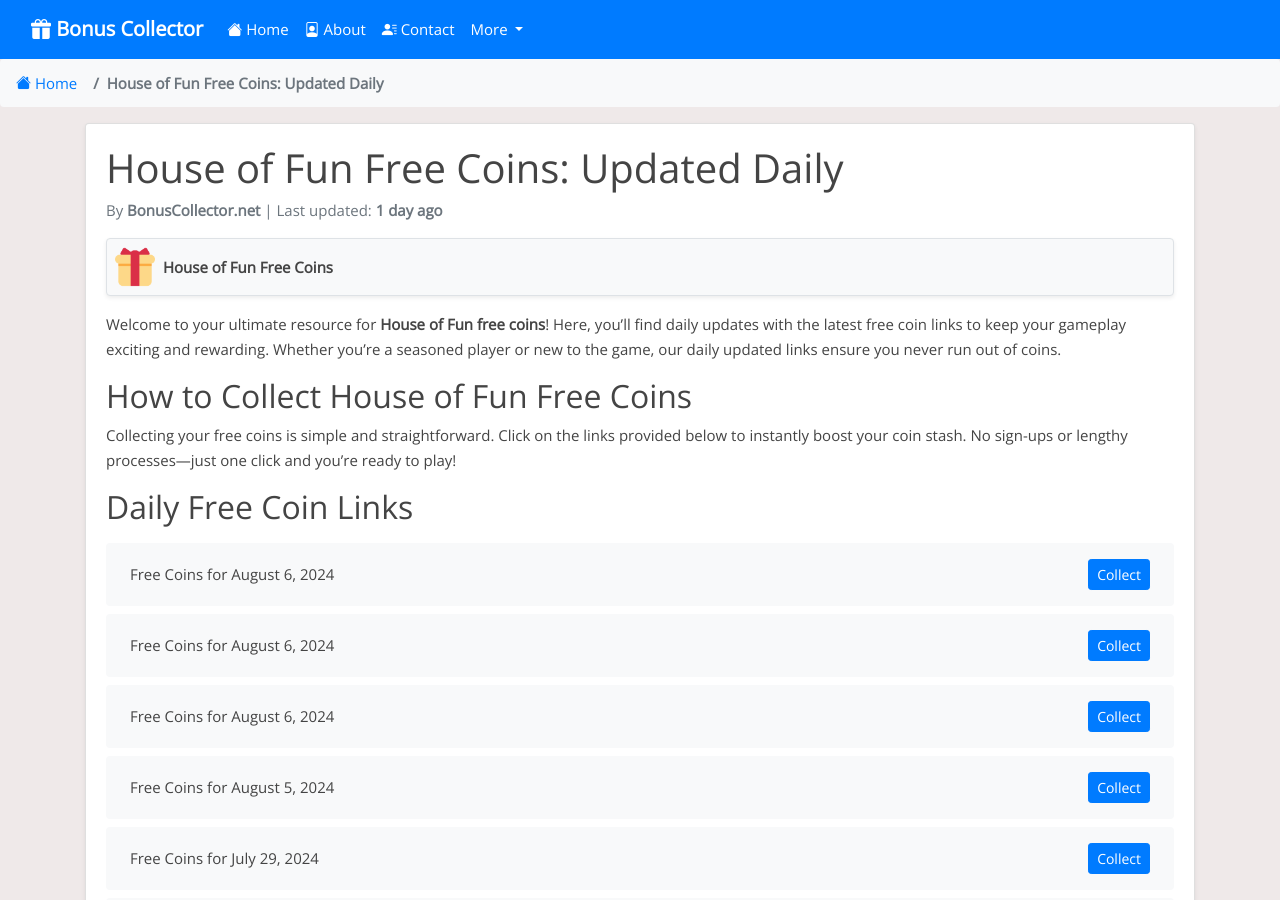
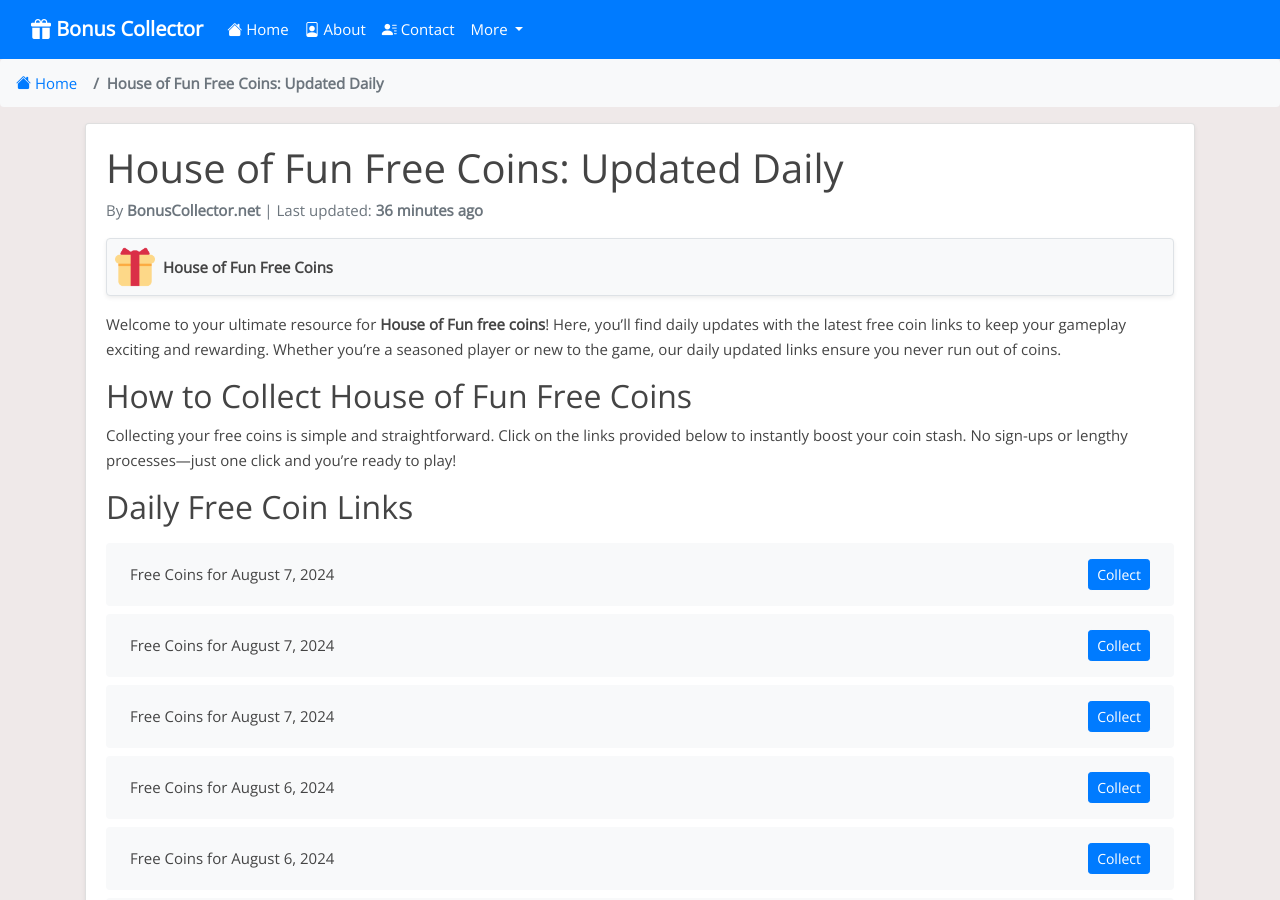
Before and after one commit to Prollad99/bs-net, a Jekyll site: the page built from _posts/2024-06-29-house-of-fun.md, in a window 1280 px wide and 900 px high. Built offline with Jekyll 4.4.1, drawn with Linux system fonts in a browser that asks for light colours; nearby versions of some CDN libraries; comment, search, counter and statistics services are not loaded; some of the changed text lies outside the part shown.

Commit message:
Update house-of-fun reward links and last modified date

```diff
--- a/_data/include_files.yml
+++ b/_data/include_files.yml
@@ -11,7 +11,7 @@
   last_modified: 2024-08-07 03:33:30
 
 house-of-fun.html:
-  last_modified: 2024-08-06 04:09:23
+  last_modified: 2024-08-07 03:33:34
 
 cash-frenzy.html:
   last_modified: 2024-08-07 03:07:44
--- a/_includes/house-of-fun.html
+++ b/_includes/house-of-fun.html
@@ -1,4 +1,16 @@
 <ul class="list-group mt-3 mb-4">
+  <li class="list-group-item d-flex justify-content-between align-items-center">
+    <span>Free Coins for August 7, 2024</span>
+    <a href="https://playtika.onelink.me/hof/w4blbwsu?af_dp=hof%3A%2F%2F&af_force_deeplink=true&c_id=2024M8D6_23&s_id=1060&deeplink=eyJpZCI6ImU0NWUxYTQ5LTBlODMtNGVkNy1hZGUyLTllN2NjMDk0ZWI1NiIsImFjIjoiaG9mX2dpZnRfY291cG9uIn0=" class="btn btn-primary btn-sm">Collect</a>
+  </li>
+  <li class="list-group-item d-flex justify-content-between align-items-center">
+    <span>Free Coins for August 7, 2024</span>
+    <a href="https://playtika.onelink.me/hof/w4blbwsu?af_dp=hof%3A%2F%2F&af_force_deeplink=true&c_id=2024M8D6_19&s_id=1060&deeplink=eyJpZCI6IjgxOGY4ZjIzLTk3NWMtNGZmNy1hMTU5LTRhMjAzZDZkZTRhZiIsImFjIjoiaG9mX2dpZnRfY291cG9uIn0=" class="btn btn-primary btn-sm">Collect</a>
+  </li>
+  <li class="list-group-item d-flex justify-content-between align-items-center">
+    <span>Free Coins for August 7, 2024</span>
+    <a href="https://playtika.onelink.me/hof/w4blbwsu?af_dp=hof%3A%2F%2F&af_force_deeplink=true&c_id=2024M8D6_07&s_id=1060&deeplink=eyJpZCI6Ijk0ZWE1NjI1LWM0NjYtNDY2Ni05Y2MwLWY1NjlkOTEwYmRlNSIsImFjIjoiaG9mX2dpZnRfY291cG9uIn0=" class="btn btn-primary btn-sm">Collect</a>
+  </li>
   <li class="list-group-item d-flex justify-content-between align-items-center">
     <span>Free Coins for August 6, 2024</span>
     <a href="https://playtika.onelink.me/hof/w4blbwsu?af_dp=hof%3A%2F%2F&af_force_deeplink=true&c_id=2024M8D5_23&s_id=1060&deeplink=eyJpZCI6IjhjNzJmYWNjLTNkZDEtNDQ5YS05NWMyLTJiOGMxY2ZkNzFjOSIsImFjIjoiaG9mX2dpZnRfY291cG9uIn0=" class="btn btn-primary btn-sm">Collect</a>
@@ -387,16 +399,4 @@
     <span>Free Coins for July 18, 2024</span>
     <a href="https://playtika.onelink.me/hof/w4blbwsu?af_force_deeplink=true&deeplink=eyJpZCI6IjYzZDZhMmU0LTEyZWQtNDk4ZC04N2NiLTRlY2EyZTMyZGYwYSIsImFjIjoiaG9mX2dpZnRfY291cG9uIn0=" class="btn btn-primary btn-sm">Collect</a>
   </li>
-  <li class="list-group-item d-flex justify-content-between align-items-center">
-    <span>Free Coins for July 18, 2024</span>
-    <a href="https://playtika.onelink.me/hof/w4blbwsu?af_force_deeplink=true&deeplink=eyJpZCI6IjNhZmFlNzI2LTI1M2UtNDNkMS1hOGM2LTg1NzAyMjJmNGVmOSIsImFjIjoiaG9mX2dpZnRfY291cG9uIn0=" class="btn btn-primary btn-sm">Collect</a>
-  </li>
-  <li class="list-group-item d-flex justify-content-between align-items-center">
-    <span>Free Coins for July 18, 2024</span>
-    <a href="https://playtika.onelink.me/hof/w4blbwsu?af_force_deeplink=true&deeplink=eyJpZCI6IjJkZGZkYTNhLThjZWMtNDAyYS05YTVmLWJlYzEwMjMxM2I5ZiIsImFjIjoiaG9mX2dpZnRfY291cG9uIn0=" class="btn btn-primary btn-sm">Collect</a>
-  </li>
-  <li class="list-group-item d-flex justify-content-between align-items-center">
-    <span>Free Coins for July 18, 2024</span>
-    <a href="https://playtika.onelink.me/hof/w4blbwsu?af_force_deeplink=true&deeplink=eyJpZCI6IjExNmVjOWY1LTQxOTUtNGIxZS1hMzJmLTdjNzIxYzAyMDgxMiIsImFjIjoiaG9mX2dpZnRfY291cG9uIn0=" class="btn btn-primary btn-sm">Collect</a>
-  </li>
 </ul>
```
Also changed, not shown: links-json/house-of-fun.json (+12 -12 lines).
